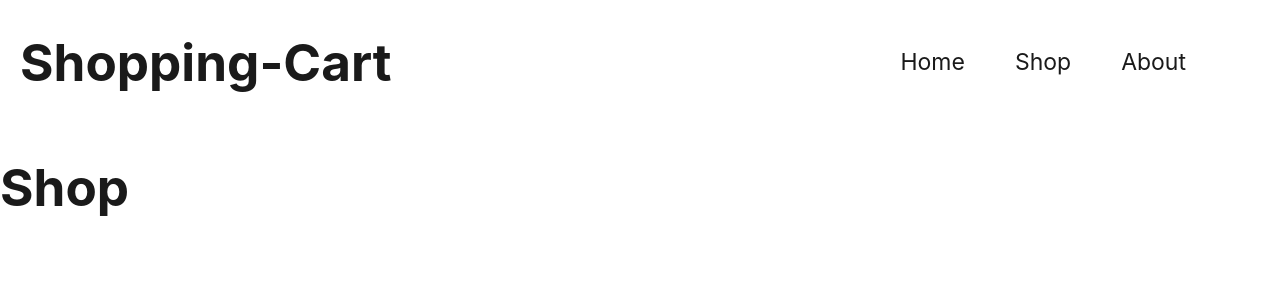
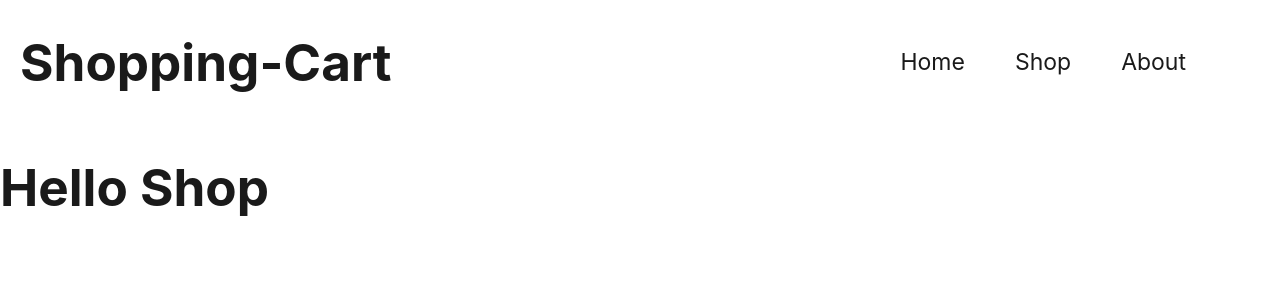
Before and after one commit to odilson-dev/shopping-cart, a React (Vite) app: page /shop in a window 1280 px wide. Shown: the top 300 px of the page. Built offline with nearby package versions, Linux system fonts and the light colour scheme; some icons are missing.

Commit message:
Update title

```diff
--- a/src/components/Shop.jsx
+++ b/src/components/Shop.jsx
@@ -10,7 +10,7 @@ class Shop extends Component {
     return (
       <>
         <NavigationBar />
-        <h1>Shop</h1>
+        <h1>Hello Shop</h1>
       </>
     );
   }
```
